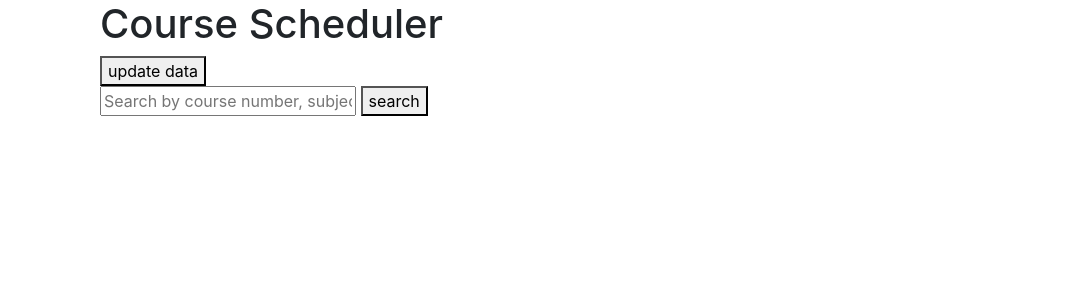
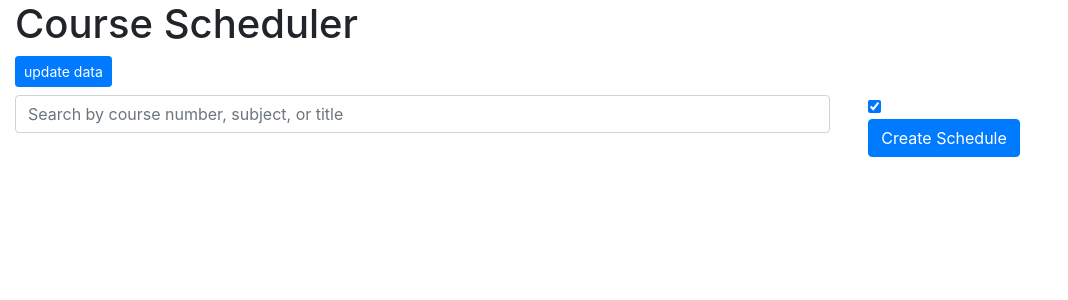
Before and after one commit to 71c/course_scheduler, a Flask app: page / in a window 1280 px wide. Shown: the top 300 px of the page, without its empty margins (0-1068 px from the left). Run offline with Flask 2, Linux system fonts and the light colour scheme; some libraries are stand-ins or nearby versions.

```diff
--- a/static/index.js
+++ b/static/index.js
@@ -1,36 +1,101 @@
 function time() {
     return new Date().getTime();
+}
+const my_courses_ids = new Set();  // set.add(value) set.delete(value) set.has(value)
+const classes_by_id = {};
+
+function update_courses_display() {
+    const courses_container = document.getElementById("my_courses");
+    while (courses_container.firstChild) {
+        courses_container.removeChild(courses_container.firstChild);
+    }
+    for (const course_id of my_courses_ids.values()) {
+        const course = classes_by_id[course_id];
+        const course_element = document.createElement('div');
+        course_element.innerHTML = `${course.course_num} - ${course.title}`;
+        courses_container.appendChild(course_element);
+    }
 }
 
 document.addEventListener('DOMContentLoaded', () => {
     console.log('page loaded');
-    let t = 0;
-    // const socket = io.connect(location.protocol + '//' + document.domain + ':' + location.port);
     const socket = io();
 
-    let myClasses = [];
-    document.querySelector('#update_data').onsubmit = function() {
+    document.querySelector('#update_data').onsubmit = function(event) {
         socket.emit('update data');
         return false;
     };
     document.querySelector('#search_form').onsubmit = function() {
-        t = time();
         socket.emit('search', { 'term': document.querySelector('#search_bar').value });
         return false;
     };
+    document.getElementById('create schedule').onsubmit = function() {
+        socket.emit('get schedules', Array.from(my_courses_ids));
+        return false;
+    }
     socket.on('updated data', () => {
         console.log('updated data');
     });
     socket.on('results', data => {
-        console.log(time() - t);
-
         const resultsDiv = document.getElementById('results');
         while (resultsDiv.firstChild) {
             resultsDiv.removeChild(resultsDiv.firstChild);
         }
         resultsDiv.innerHTML = data.map(
-            course => `<div class="card"><div class="card-header d-flex" role="tab" id="header${course.id}"><a data-toggle="collapse" class="flex-grow-1" data-target="#collapser${course.id}" aria-controls="collapser${course.id}" aria-expanded="false">${course.course_num} - ${course.title}</a><button id="button${course.id}" class="btn btn-primary" type="button" kind="add">Add</button></div><div class="collapse" aria-labelledby="header${course.id}" id="collapser${course.id}"><div class="card-body"><h5 class="card-title">${course.title}</h5><p class="card-text">${course.desc_long}</p></div></div></div>`
-            ).join('');
-        data.forEach(course => document.getElementById('button'+course.id).onclick = () => myClasses.push(course));
+            // The onmousedown="event.preventDefault()" part prevents the buttons from staying focused https://stackoverflow.com/a/45851915
+            course =>
+`<div class="card">
+    <div class="card-header d-flex py-0" role="tab" id="header${course.id}">
+        <a data-toggle="collapse" class="flex-grow-1 py-2" data-target="#collapser${course.id}" aria-controls="collapser${course.id}" aria-expanded="false">${course.course_num} - ${course.title}</a>
+        <button onmousedown="event.preventDefault()" id="button${course.id}" class="btn btn-primary my-2" type="button" kind="add">Add</button>
+    </div>
+    <div class="collapse" aria-labelledby="header${course.id}" id="collapser${course.id}">
+        <div class="card-body">
+            <!-- <h5 class="card-title">${course.title}</h5> -->
+            <p class="card-text">${course.desc_long?course.desc_long:"[No course description]"}</p>
+        </div>
+    </div>
+</div>`).join('');
+
+        data.forEach(course => {
+            const course_result = document.getElementById('button'+course.id);
+            if (my_courses_ids.has(course.id)) {
+                course_result.setAttribute("kind", "remove");
+                course_result.innerHTML = "Remove";
+            }
+            classes_by_id[course.id] = course;
+            course_result.addEventListener('click', function() {
+                if (this.getAttribute("kind") === "add") {
+                    my_courses_ids.add(course.id);
+                    this.setAttribute("kind", "remove");
+                    this.innerHTML = "Remove";
+                } else {
+                    my_courses_ids.delete(course.id);
+                    this.setAttribute("kind", "add");
+                    this.innerHTML = "Add";
+                }
+                update_courses_display();
+            });
+        });
+    });
+
+
+
+    // $.get( '/searching',{}, function(data) {
+    //     // $('#results').html(data);
+    //     console.log(data);
+    // });
+
+    $.ajax({
+      url: '/searching',
     })
+    .done(function(res) {
+      console.log(res);
+    })
+    .fail(function(err) {
+      console.log('Error: ' + err.status);
+    });
+
+
+
 });
--- a/templates/index.html
+++ b/templates/index.html
@@ -7,42 +7,98 @@
         <meta charset="utf-8">
         <meta name="viewport" content="width=device-width, initial-scale=1, shrink-to-fit=no">
 
+        <!-- Bootstrap CSS -->
+        <link rel="stylesheet" href="https://stackpath.bootstrapcdn.com/bootstrap/4.3.1/css/bootstrap.min.css" integrity="sha384-ggOyR0iXCbMQv3Xipma34MD+dH/1fQ784/j6cY/iJTQUOhcWr7x9JvoRxT2MZw1T" crossorigin="anonymous">
 
 
+        <!-- Bootstrap Material Design CSS -->
+        <link rel="stylesheet" href="https://fonts.googleapis.com/css?family=Roboto:300,400,500,700|Material+Icons">
+        <link rel="stylesheet" href="https://unpkg.com/bootstrap-material-design@4.1.1/dist/css/bootstrap-material-design.min.css" integrity="sha384-wXznGJNEXNG1NFsbm0ugrLFMQPWswR3lds2VeinahP8N0zJw9VWSopbjv2x7WCvX" crossorigin="anonymous">
 
-        <!-- Bootstrap CSS -->
-        <link rel="stylesheet" href="https://stackpath.bootstrapcdn.com/bootstrap/4.3.1/css/bootstrap.min.css" integrity="sha384-ggOyR0iXCbMQv3Xipma34MD+dH/1fQ784/j6cY/iJTQUOhcWr7x9JvoRxT2MZw1T" crossorigin="anonymous">
+        <!-- MDBootstrap CSS -->
+        <!-- <link rel="stylesheet" href="css/bootstrap.min.css">
+        <link rel="stylesheet" href="css/mdb.min.css"> -->
+
+
+        <style>
+            textarea:hover,
+            input:hover,
+            textarea:active,
+            input:active,
+            textarea:focus,
+            input:focus,
+            button:focus,
+            button:active,
+            button:hover,
+            label:focus,
+            .btn:active,
+            .btn.active
+            {
+                /*outline:0px !important;
+                -webkit-appearance:none;*/
+                box-shadow: none !important;
+            }
+
+            a {
+                font-size: 14px;
+                margin-top: 7px;
+            }
+            .card-title {
+                font-size: 19px !important;
+                font-weight: 400!important;
+            }
+        </style>
     </head>
     <body>
-        <div class="container">
+        <div class="container-fluid">
+            <div class="row">
                 <div class="col-12">
                     <h1>Course Scheduler</h1>
                     <form id="update_data">
-                    <button type="submit">update data</button>
-                </form>
-                <form id="search_form">
-                    <input type="text" placeholder="Search by course number, subject, or title" id="search_bar">
-                    <button>search</button>
+                        <!-- https://stackoverflow.com/a/45851915 -->
+                        <button onmousedown="event.preventDefault()" type="submit" class="btn btn-primary btn-sm mb-2">update data</button>
                     </form>
                 </div>
+            </div>
+            <div class="row">
                 <div class="col-8">
+                    <form id="search_form" autocomplete="off" class="form-inline mt-2 mt-md-0">
+                        <input type="search" class="form-control mr-sm-2" placeholder="Search by course number, subject, or title" id="search_bar" style="width:100%">
+                    </form>
                     <div id="results" class="accordion md-accordion accordion-blocks" role="tablist">
-
                     </div>
                 </div>
-            <div class="col-4">
-
+                <div class="col-4" id="right">
+                    <div id="my_courses"></div>
+                    <input type="checkbox" checked data-toggle="toggle">
+                    <form id="create schedule">
+                        <button class="btn btn-primary" type="submit">Create Schedule</button>
+                    </form>
+                </div>
             </div>
         </div>
 
         <script src="/socket.io/socket.io.js"></script>
-        <!-- <script type="text/javascript" src="//cdnjs.cloudflare.com/ajax/libs/socket.io/1.3.6/socket.io.min.js"></script> -->
+
+        <script
+          src="https://code.jquery.com/jquery-3.4.1.min.js"
+          integrity="sha256-CSXorXvZcTkaix6Yvo6HppcZGetbYMGWSFlBw8HfCJo="
+          crossorigin="anonymous"></script>
 
 
-        <script src="https://code.jquery.com/jquery-3.3.1.slim.min.js"></script>
-        <script src="https://cdnjs.cloudflare.com/ajax/libs/popper.js/1.14.7/umd/popper.min.js"></script>
-        <script src="https://stackpath.bootstrapcdn.com/bootstrap/4.3.1/js/bootstrap.min.js"></script>
+        <!-- Bootstrap Material Design JS -->
+        <script src="https://unpkg.com/popper.js@1.12.6/dist/umd/popper.js" integrity="sha384-fA23ZRQ3G/J53mElWqVJEGJzU0sTs+SvzG8fXVWP+kJQ1lwFAOkcUOysnlKJC33U" crossorigin="anonymous"></script>
+        <script src="https://unpkg.com/bootstrap-material-design@4.1.1/dist/js/bootstrap-material-design.js" integrity="sha384-CauSuKpEqAFajSpkdjv3z9t8E7RlpJ1UP0lKM/+NdtSarroVKu069AlsRPKkFBz9" crossorigin="anonymous"></script>
 
+        <!-- MDBootstrap JS -->
+        <!-- JQuery -->
+        <!-- <script type="text/javascript" src="js/jquery-3.4.1.min.js"></script> -->
+        <!-- Bootstrap tooltips -->
+        <!-- <script type="text/javascript" src="js/popper.min.js"></script> -->
+        <!-- Bootstrap core JavaScript -->
+        <!-- <script type="text/javascript" src="js/bootstrap.min.js"></script> -->
+        <!-- MDB core JavaScript -->
+        <!-- <script type="text/javascript" src="js/mdb.min.js"></script> -->
 
         <script type="text/javascript" src="/index.js"></script>
         <!-- <script type="text/javascript" src="{{ url_for('static', filename='index.js') }}"></script> -->
```
Also changed, not shown: api.js (+38 -13 lines), application.js (+25 -0 lines), package-lock.json. Lines whose indentation alone changed are shown as unchanged.
